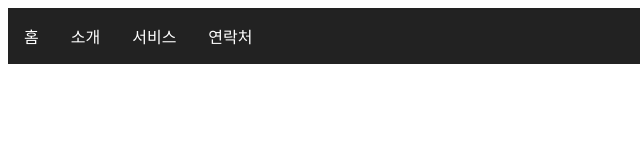
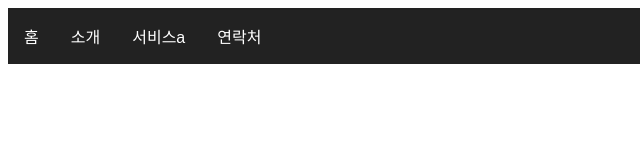
Before and after one commit to inpos12/kbank-clone, a plain HTML site: page navbar.html in a window 1280 px wide. Shown: the full height of the page, 0-640 px from the left. Drawn offline with Linux system fonts and the light colour scheme.

Commit message:
feat:네비게이션바 테스트

```diff
--- a/navbar.html
+++ b/navbar.html
@@ -20,7 +20,7 @@
     </li>
     <li>
       <a href="/services.html" style="color: white; text-decoration: none"
-        >서비스</a
+        >서비스a</a
       >
     </li>
     <li>
```
